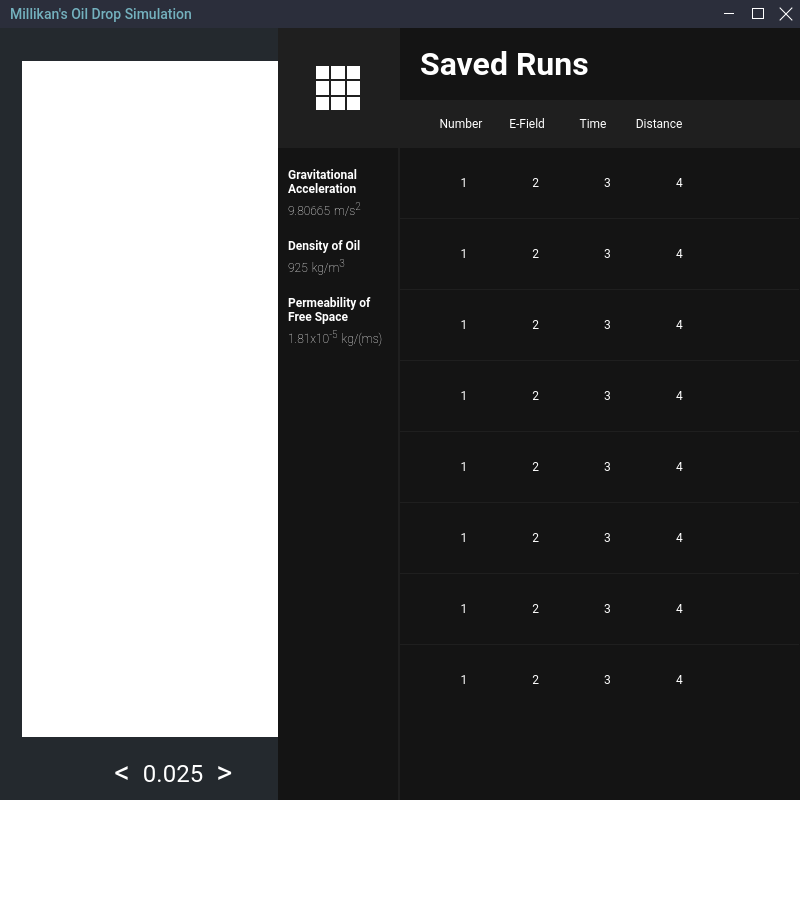
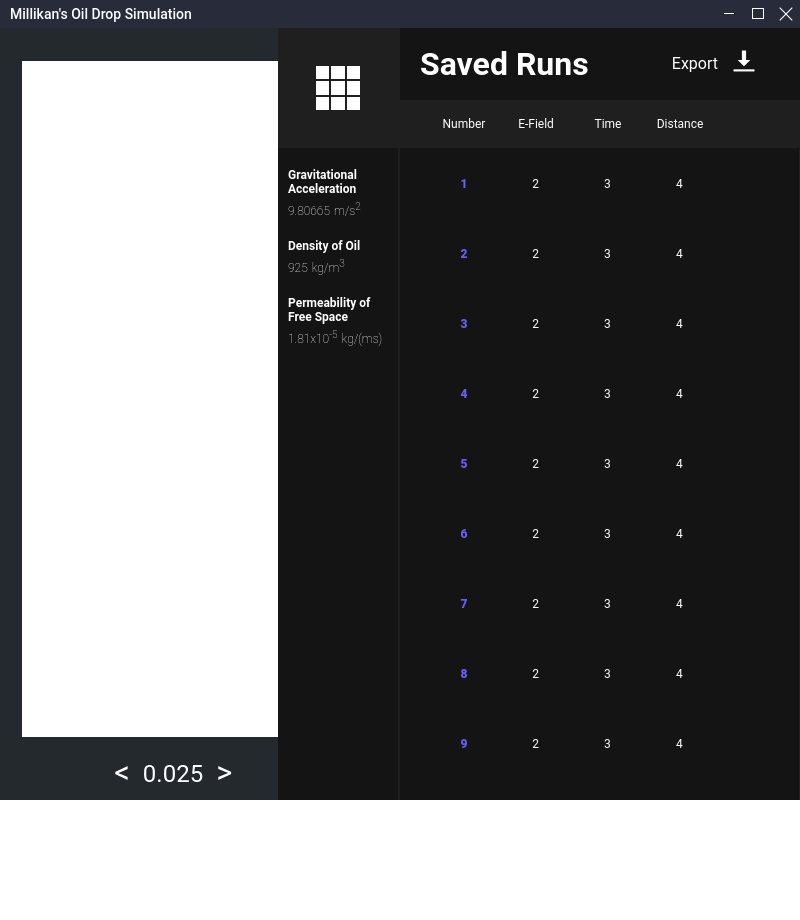
Before and after one commit to CamMcRae/Oil-Drop-Simulation, an Electron app: page src/main.html in a window 800 px wide. Drawn offline with nearby package versions, Linux system fonts and the light colour scheme; no server answers.

Commit message:
Trial Pane Styling is Close to Done

```diff
--- a/src/Simulation/main.js
+++ b/src/Simulation/main.js
@@ -42,3 +42,9 @@ module.exports.changeSeparation = (step) => {
     simulation.separation = math.round(math.add(simulation.separation, step), 3);
   }
 }
+
+module.exports.getExportable = () => {
+  if (simulation) {
+    return ("");
+  }
+}
--- a/src/body.css
+++ b/src/body.css
@@ -9,7 +9,12 @@ body {
 }
 
 ::-webkit-scrollbar-track {
-  background: transparent;
+  background: var(--body-color);
+  margin: 1px 0 3px 0;
+}
+
+::-webkit-scrollbar:hover {
+  width: 8px;
 }
 
 ::-webkit-scrollbar-thumb {
@@ -18,9 +23,9 @@ body {
   transition: all 200ms cubic-bezier(.25, .1, .25, 1);
 }
 
-::-webkit-scrollbar-thumb:hover {
-  background: #fff;
-}
+/* ::-webkit-scrollbar-thumb:hover {
+  background: var(--main-accent-color);
+} */
 
 .main-body-wrapper {
   position: absolute;
--- a/src/main.html
+++ b/src/main.html
@@ -102,41 +102,54 @@
         </div>
         <div class="right-slide-content-wrapper">
           <div class="right-slide-content">
-            <p class="trial-header">Saved Runs</p>
-            <div class="trial-header-menu">
+            <div class="trial-pane-header-wrapper">
+              <p>Saved Runs</p>
+              <div class="export-trials-content-wrapper">
+                <div class="export-button-wrapper">
+                  <div class="export-button">
+                    <div class="export-icon">
+                    </div>
+                  </div>
+                </div>
+                <div class="text-wrapper">
+                  <p>Export</p>
+                </div>
+              </div>
+            </div>
+            <div class="trial-header-menu ">
               <p>Number</p>
               <p>E-Field</p>
               <p>Time</p>
               <p>Distance</p>
             </div>
-            <div class="trial-entries">
-              <div class="trial-entry">
-                <p class="number">1</p>
-                <p class="eField">2</p>
-                <p class="time">3</p>
-                <p class="distance">4</p>
-                <div class="remove-trial-wrapper">
-                  <div class="remove-trial">
-                    <div class="button-wrapper">
-                      <div class="button">
+            <div class="trial-entries ">
+              <div class="trial-entry defaultConstructor ">
+                <p class="number ">1</p>
+                <p class="eField ">2</p>
+                <p class="time ">3</p>
+                <p class="distance ">4</p>
+                <div class="remove-trial-wrapper ">
+                  <div class="remove-trial ">
+                    <div class="button-wrapper ">
+                      <div class="button ">
 
                       </div>
                     </div>
-                    <p class="hover-show">Delete?</p>
+                    <p class="hover-show ">Delete?</p>
                   </div>
                 </div>
               </div>
             </div>
-            <div class="trial-footer-wrapper">
-              <div class="trial-footer">
-                <!-- <p class="trial-export">Export Entries</p> -->
+            <div class="trial-footer-wrapper ">
+              <div class="trial-footer ">
+                <!-- <p class="trial-export ">Export Entries</p> -->
               </div>
             </div>
           </div>
         </div>
       </div>
     </div>
-    <script type="text/javascript">
+    <script type="text/javascript ">
       require('./renderer-main.js')
     </script>
 </body>
--- a/src/renderer-main.js
+++ b/src/renderer-main.js
@@ -15,11 +15,11 @@ Mousetrap.bind(["ctrl+l"], () => {
 
 Mousetrap.bind(["command+w", "ctrl+w"], () => {
   sendIPC('app-message', 'close-app')
-})
+});
 
 Mousetrap.bind(["command+r", "ctrl+r"], () => {
   sendIPC('app-message', 'reload-app')
-})
+});
 
 Mousetrap.bind(["command+s", 'ctrl+s'], () => {
   sendIPC('file-output', '00, 01, 02\n10,11,12')
@@ -27,15 +27,20 @@ Mousetrap.bind(["command+s", 'ctrl+s'], () => {
 
 $(".exit").on('click', () => {
   sendIPC('app-message', 'close-app')
-})
+});
 
 $(".minimize").on('click', () => {
   sendIPC('app-message', 'minimize-app')
-})
+});
 
 $(".maximize").on('click', () => {
   sendIPC('app-message', 'maximize-app')
-})
+});
+
+$('.export-button-wrapper>.export-button').on('click', () => {
+  let text = sim.getExportable();
+  sendIPC('file-output', text);
+});
 
 function sendIPC(callID, arg) {
   ipcRenderer.send(callID, arg)
@@ -46,16 +51,15 @@ ipcRenderer.on('file-save-status', (event, arg) => {
   // send to simulation
 });
 
+// when the document has loaded, initialize elements and their content
 $(document).ready(() => {
   $('span.plate-input-wrapper.dynamic').text(constants.defaultSeparation);
   $('#gConst.list-element .list-body')[0].innerHTML = constants.gravity;
   $('#pConst.list-element .list-body')[0].innerHTML = constants.densityOil;
   $('#nConst.list-element .list-body')[0].innerHTML = constants.permeabilityAirSci.str + `<sup>${constants.permeabilityAirSci.exp}</sup>`;
-  let b = $('.trial-entries .trial-entry').clone();
   for (let i = 0; i < 10; i++) {
-    $('.trial-entries').append(b.clone());
+    addTrial(i);
   }
-  updateTrialList();
 });
 
 $('span.dynamic').on('click', (_e) => {
@@ -105,24 +109,32 @@ $('.right-slide-toggle').on('click', () => {
   $('.right-slide-pane').toggleClass('expand');
 });
 
+// click listener for removing a trial
 $(document).on('click', '.remove-trial', (_e) => {
   let e = $(_e.target).parents('.trial-entry');
   e.addClass('slide-remove');
-  $(e).on('transitionend webkitTransitionEnd oTransitionEnd', () => {
+  $(e).on('animationend', (t) => {
     e.remove();
+    updateTrialList();
   });
 });
 
+// adds a trial to the trials list
+function addTrial(i) {
+  let b = $('.trial-entries .trial-entry.defaultConstructor').clone();
+  $('.trial-entries').append(b.clone().removeClass('defaultConstructor'));
+  updateTrialList();
+}
+
+// updates numbering of trials
+function updateTrialList() {
+  let l = $('.trial-entries').children(":not(.defaultConstructor)");
+  for (let i = 0; i < l.length; i++) {
+    let t = $(l[i]).find(".number");
+    t.text(i + 1);
+  }
+}
 
 // $(".inner").hover(() => {
 //   $(".outer").toggleClass("foo");
 // });
-
-function updateTrialList() {
-  let l = $('.trial-entries').children;
-  for (let i = 0; i < l.length; i++) {
-    let t = $(l[i]).find(".trial-number");
-    console.log(t)
-    t.innerHTML = i + 1;
-  }
-}
--- a/src/rightSlidePane.css
+++ b/src/rightSlidePane.css
@@ -95,4 +95,7 @@
 .right-slide-content {
   width: 100%;
   height: 100%;
+  display: flex;
+  flex-flow: column;
+  background-color: var(--container-color);
 }
--- a/src/trial-pane-styling.css
+++ b/src/trial-pane-styling.css
@@ -1,27 +1,98 @@
-.right-slide-content>p.trial-header {
+.trial-pane-header-wrapper {
+  background-color: var(--body-color);
+  flex-flow: row;
+  display: flex;
+  --trial-pane-header-height: 72px;
+  height: var(--trial-pane-header-height);
+}
+
+.trial-pane-header-wrapper>* {
+  display: inline-block;
+}
+
+.trial-pane-header-wrapper>p {
   font-size: 32px;
   line-height: 32px;
   color: #fff;
   font-weight: 600;
+  margin: 20px;
+  float: left;
+}
+
+.export-trials-content-wrapper {
+  flex-grow: 1;
+  position: relative;
+  direction: rtl;
+  position: relative;
+}
+
+.export-trials-content-wrapper>* {
+  display: inline-block;
+}
+
+.export-trials-content-wrapper .text-wrapper {
+  position: absolute;
+  padding-left: 20px;
+  height: 100%;
+}
+
+.export-trials-content-wrapper .text-wrapper>p {
+  transform: translateX(10px);
+  font-size: 16px;
+  line-height: 16px;
+  font-weight: 400;
   margin: 0;
-  padding-top: 20px;
-  padding-bottom: 20px;
-  padding-left: 20px;
+  line-height: var(--trial-pane-header-height);
+  text-align: center;
+}
+
+.export-button-wrapper {
+  height: var(--trial-pane-header-height);
+  width: var(--trial-pane-header-height);
+  margin-right: 20px;
+}
+
+.export-button-wrapper>.export-button {
+  cursor: pointer;
+  margin: calc(var(--trial-pane-header-height) * 0.25);
+  height: calc(var(--trial-pane-header-height) * 0.5);
+  border-radius: 8px;
+  transition: all 200ms cubic-bezier(.25, .1, .25, 1);
+}
+
+/* .export-button-wrapper>.export-button:hover {
+  background-color: var(--main-accent-color);
+} */
+
+.export-button-wrapper>.export-button>.export-icon {
+  width: 100%;
+  height: 100%;
+  background-color: #fff;
+  -webkit-mask-image: url('../assets/download-button.svg');
+  -webkit-mask-repeat: no-repeat;
+  -webkit-mask-size: 60%;
+  -webkit-mask-position: center;
+  transform: translateY(-3px);
+  transition: all 200ms cubic-bezier(.25, .1, .25, 1);
+}
+
+.export-button-wrapper>.export-button:hover>.export-icon {
+  background-color: var(--main-accent-color);
+  transform: translateY(0px);
 }
 
 .right-slide-content .trial-entry {
   cursor: default;
-  --trial-entry-height: 70px;
   position: relative;
   padding: 0;
   padding-left: 30px;
   height: var(--trial-entry-height);
   background-color: var(--body-color);
-  transition: all 200ms cubic-bezier(.25, .1, .25, 1);
+  transition: all 500ms cubic-bezier(.25, .1, .25, 1);
 }
 
-.right-slide-content .trial-entry:not(:first-child) {
-  border-top: 1px solid var(--container-color);
+.trial-entry.defaultConstructor {
+  display: none;
 }
 
 .right-slide-content .trial-entry:hover:last-child {
@@ -32,18 +103,37 @@
   background-color: var(--container-color);
 }
 
+.trial-entry.slide-remove {
+  animation: remove-trial 400ms ease-in-out forwards;
+}
+
+@keyframes remove-trial {
+  0% {
+    transform: translateX(0);
+  }
+  50% {
+    transform: translateX(100%);
+    height: var(--trial-entry-height);
+  }
+  100% {
+    transform: translateX(100%);
+    height: 0;
+  }
+}
+
 .trial-entries {
   margin-right: 1px;
   width: calc(100%-1px);
-  height: 70%;
+  /* height: calc(var(--trial-entry-height) * 6); */
   overflow-y: auto;
   overflow-x: hidden;
   background-color: var(--container-color);
 }
 
 .trial-footer-wrapper {
-  height: 30%;
-  margin-bottom: 20px;
+  display: none;
+  background-color: var(--container-color);
+  flex-grow: 1;
 }
 
 .trial-footer p.trial-export {
@@ -61,8 +151,8 @@
   --trial-header-menu-height: 48px;
   background-color: var(--container-color);
   height: var(--trial-header-menu-height);
-  padding: 0 30px;
-  /* border-bottom: 1px solid var(--body-color); */
+  padding: 0 0 0 30px;
+  border-bottom: 1px solid var(--body-color);
 }
 
 .trial-header-menu p {
@@ -78,8 +168,9 @@
   text-align: center;
 }
 
-.trial-entry.slide-remove {
-  transform: translateX(100%);
+.trial-entry p.number {
+  font-weight: 800;
+  color: var(--main-accent-color);
 }
 
 .trial-entry * {
@@ -105,7 +196,6 @@ div.remove-trial {
 
 div.remove-trial div.button-wrapper {
   position: absolute;
-  /* background-color: #fff; */
   height: 100%;
   width: calc(var(--trial-entry-height) / 2);
   margin: 0 auto;
--- a/src/vars.css
+++ b/src/vars.css
@@ -5,17 +5,26 @@
   --main-body-color: #24292E;
   --main-p-color-dark: #24292E;
   --main-body-color-dark: #fff;
-  --header-exit-color: #E81123;
-  --header-height: 28px;
-  /**/
+  /* Color Vars */
+  --main-accent-color: #6760FA;
+  --main-p-color: #fff;
+  /* blue, green orange, red*/
   --accent-color-1: #1B6DE0;
   --accent-color-2: #079954;
   --accent-color-3: #DB7C00;
   --accent-color-4: #E54937;
   /**/
+  /*27292D*/
   --body-color: #141414;
   --body-color-transparent: #14141400;
+  /*3E4245*/
+  --container-color: #1F1F1F;
   --container-color-transparent: #1F1F1F00;
-  --container-color: #1F1F1F;
   --text-color: #fff;
+  /* Header Vars */
+  --header-exit-color: #E81123;
+  --header-height: 28px;
+  --header-color: #272B3A;
+  /* Trial Vars */
+  --trial-entry-height: 70px;
 }
```
Also changed, not shown: assets/download-button.svg (added).
